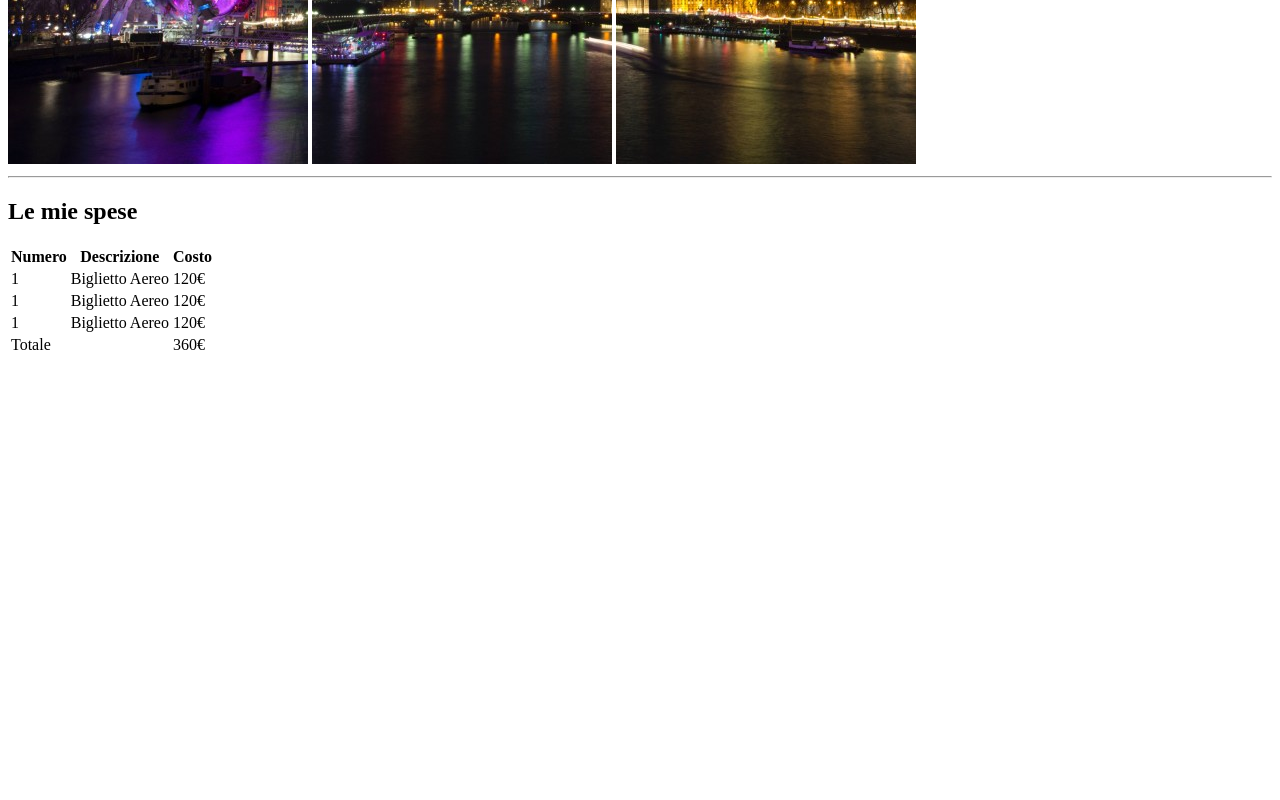
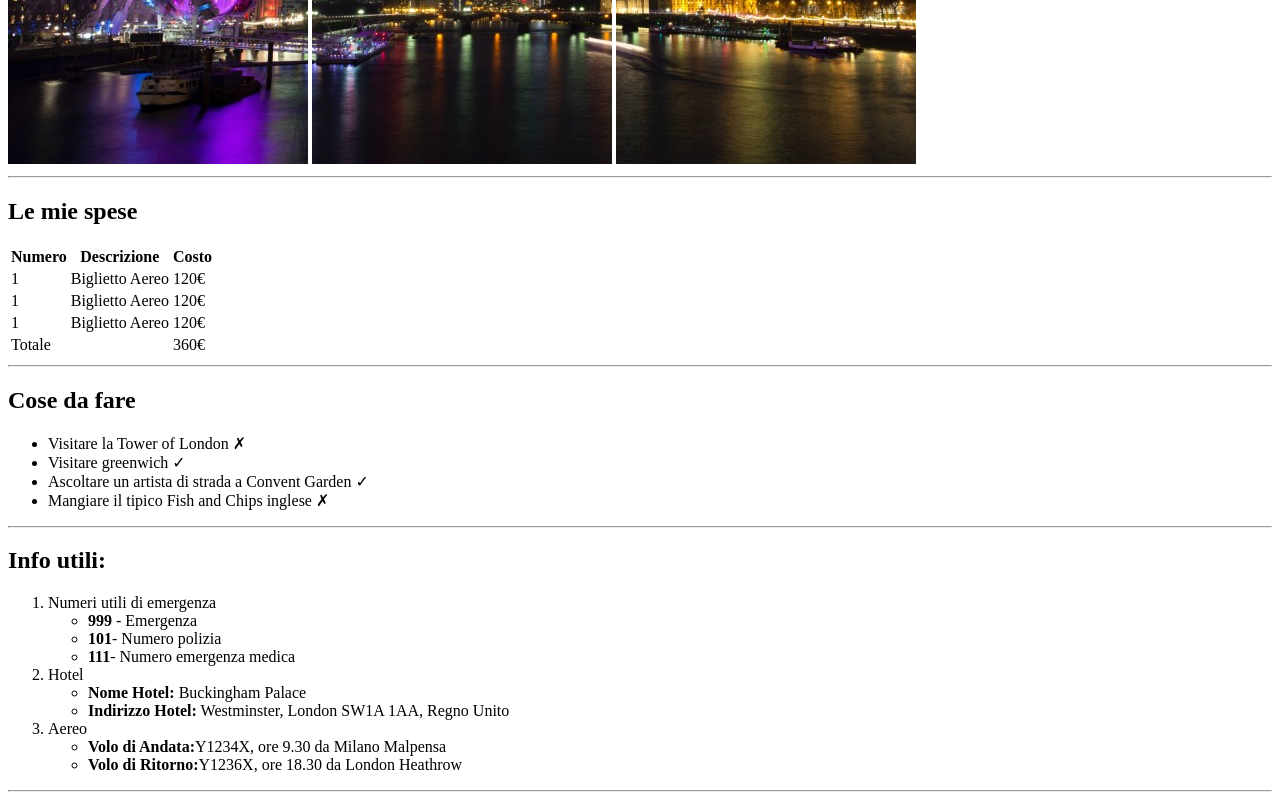
Before and after one commit to LindaTancini/html-london-trip, a plain HTML site: page index.html in a window 1280 px wide. Shown: the part 516-1316 px from the top of the page. Before the commit the page ends 881 px from the top, so only its background shows below. Drawn offline with Linux system fonts and the light colour scheme.

Commit message:
feat: added trip description

```diff
--- a/index.html
+++ b/index.html
@@ -59,7 +59,41 @@
                 </tr>
               </tfoot>
               <!-- /chiusura tabella -->
+
         </table>
+        <hr>
+        <!-- descrizione viaggio -->
+
+        <h2>Cose da fare</h2>
+        <ul>
+            <li>Visitare la Tower of London &#10007;</li>
+            <li>Visitare greenwich &#10003;</li>
+            <li>Ascoltare un artista di strada a Convent Garden &#10003;</li>
+            <li>Mangiare il tipico Fish and Chips inglese &#10007;</li>
+        </ul>
+        <hr>
+
+        <h2>Info utili:</h2>
+        <ol>
+            <li>Numeri utili di emergenza</li>
+            <ul>
+                <li> <strong>999</strong> - Emergenza</li>
+                <li><strong>101</strong>- Numero polizia</li>
+                <li><strong>111</strong>- Numero emergenza medica</li>
+            </ul>
+            <li>Hotel</li>
+            <ul>
+                <li><strong>Nome Hotel:</strong> Buckingham Palace</li>
+                <li><strong>Indirizzo Hotel:</strong> Westminster, London SW1A 1AA, Regno Unito</li>
+            </ul>
+            <li>Aereo</li>
+            <ul>
+                <li><strong>Volo di Andata:</strong>Y1234X, ore 9.30 da Milano Malpensa</li>
+                <li><strong>Volo di Ritorno:</strong>Y1236X, ore 18.30 da London Heathrow</li>
+            </ul>
+        </ol>
+        <hr>
+        <!-- /descrizione viaggio -->
     </main>
     <footer></footer>
 </body>
```
